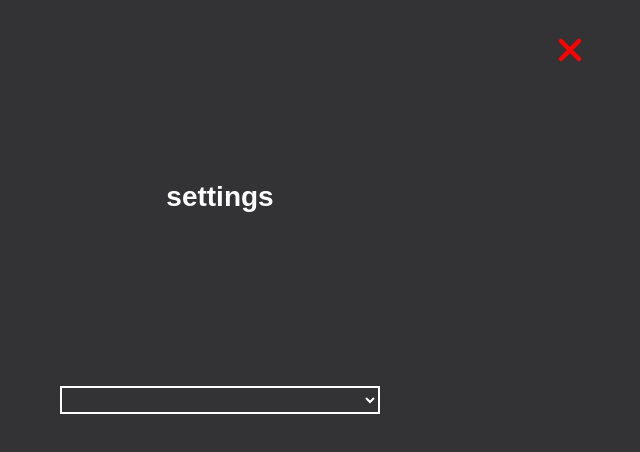
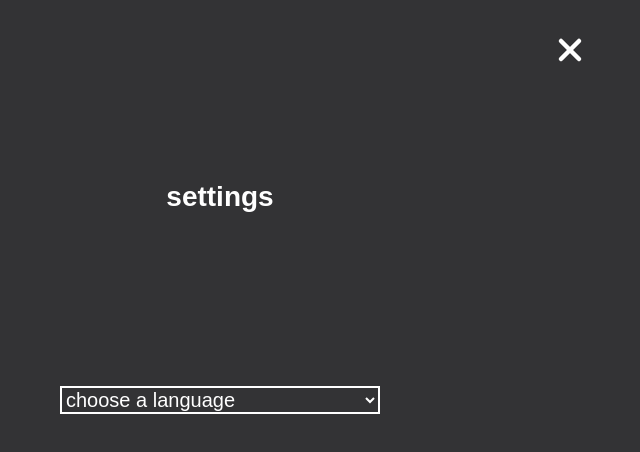
Before and after one commit to RomualdFlouw/CardsAgainstHumanity, a Vue app in the folder client/: page /#/settings in a window 1280 px wide. Shown: the top 452 px of the page, without its empty margins (420-1060 px from the left). Built offline with nearby package versions, Linux system fonts and the light colour scheme; no server answers; sample sign-in values are in the browser's storage.

Commit message:
settings_finished

```diff
--- a/client/src/views/Settings.vue
+++ b/client/src/views/Settings.vue
@@ -2,12 +2,13 @@
     <div>
         <div class="home_header">
             <router-link class="header_logout" to="/">
-                <svg xmlns="http://www.w3.org/2000/svg" width="36" height="36" viewBox="0 0 24 24" fill="none" stroke="#FF0000" stroke-width="3" stroke-linecap="round" stroke-linejoin="round"><line x1="18" y1="6" x2="6" y2="18"></line><line x1="6" y1="6" x2="18" y2="18"></line></svg>
+                <svg xmlns="http://www.w3.org/2000/svg" width="36" height="36" viewBox="0 0 24 24" fill="none" stroke="#FFFFFF" stroke-width="3" stroke-linecap="round" stroke-linejoin="round"><line x1="18" y1="6" x2="6" y2="18"></line><line x1="6" y1="6" x2="18" y2="18"></line></svg>
             </router-link>
         </div>
       <h1 class="logo">{{$t("SETTINGS")}}</h1>
     <div class="content">
-        <select class="settings_select" name="LeaveType" @change="onChange($event)" v-model="key">
+        <select class="settings_select" name="LeaveType" v-on:click="onClick" @change="onChange($event)" v-model="key">
+            <option class="settings_select__child" value="" style="display:none" disabled selected>choose a language</option>
             <option class="settings_select__child" value="en">english</option>
             <option class="settings_select__child" value="nl">nederlands</option>
         </select>
@@ -21,12 +22,15 @@ export default {
   name: 'settings',
   data() {
     return{
-      key: ""
+      key: "",
     }
   },
   components: {
   },
   methods:{
+    onClick: function(){
+      console.log("test");
+    },
       onChange: function(event){
         console.log(event.target.value);
         localStorage.setItem('locale', event.target.value)
--- a/client/vue.config.js
+++ b/client/vue.config.js
@@ -1,7 +1,7 @@
 // Inside vue.config.js
 module.exports = {
     devServer: {
-        port: 8888
+        port: 8080
       },
     // ...other vue-cli plugin options...
     pwa: {
```
